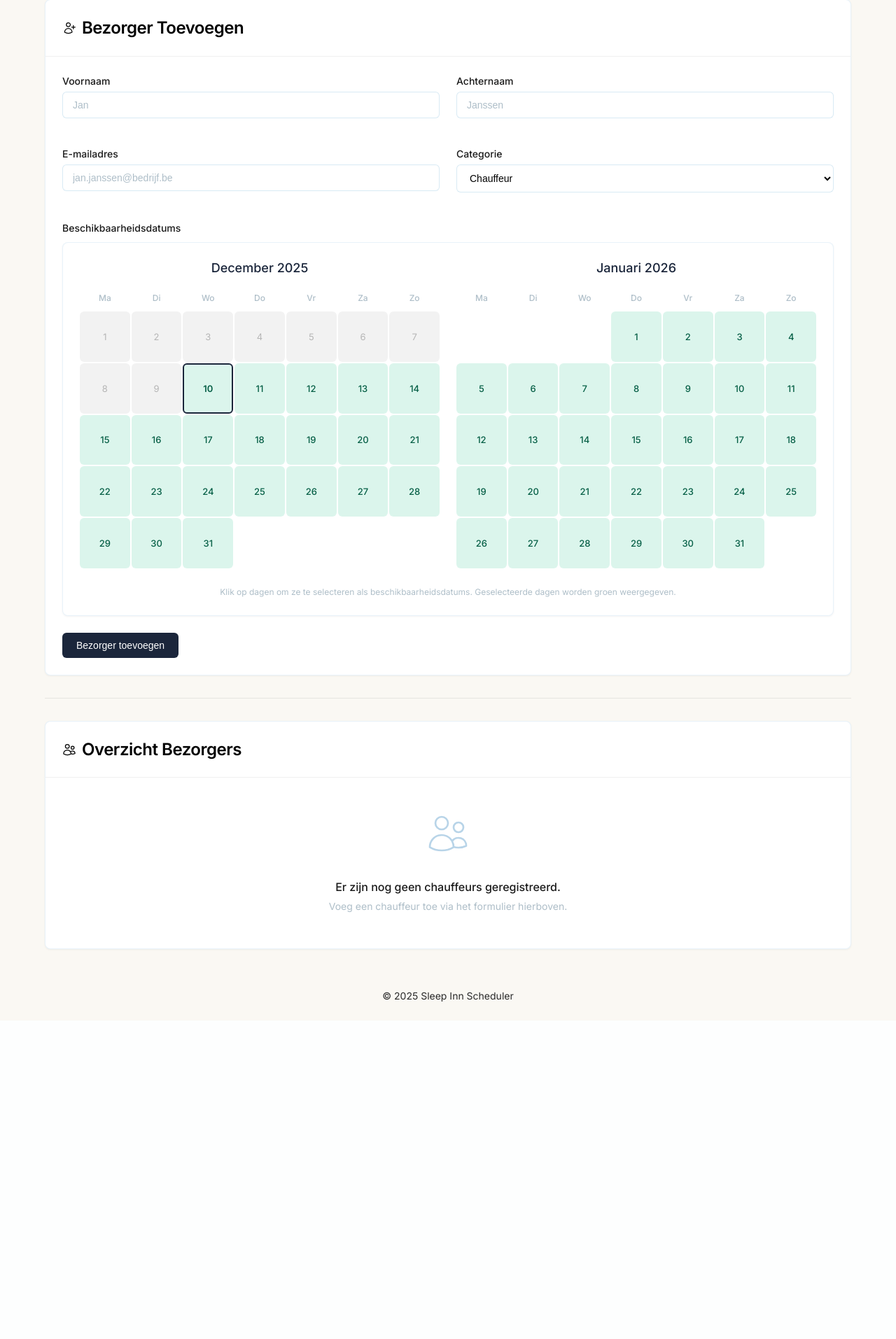
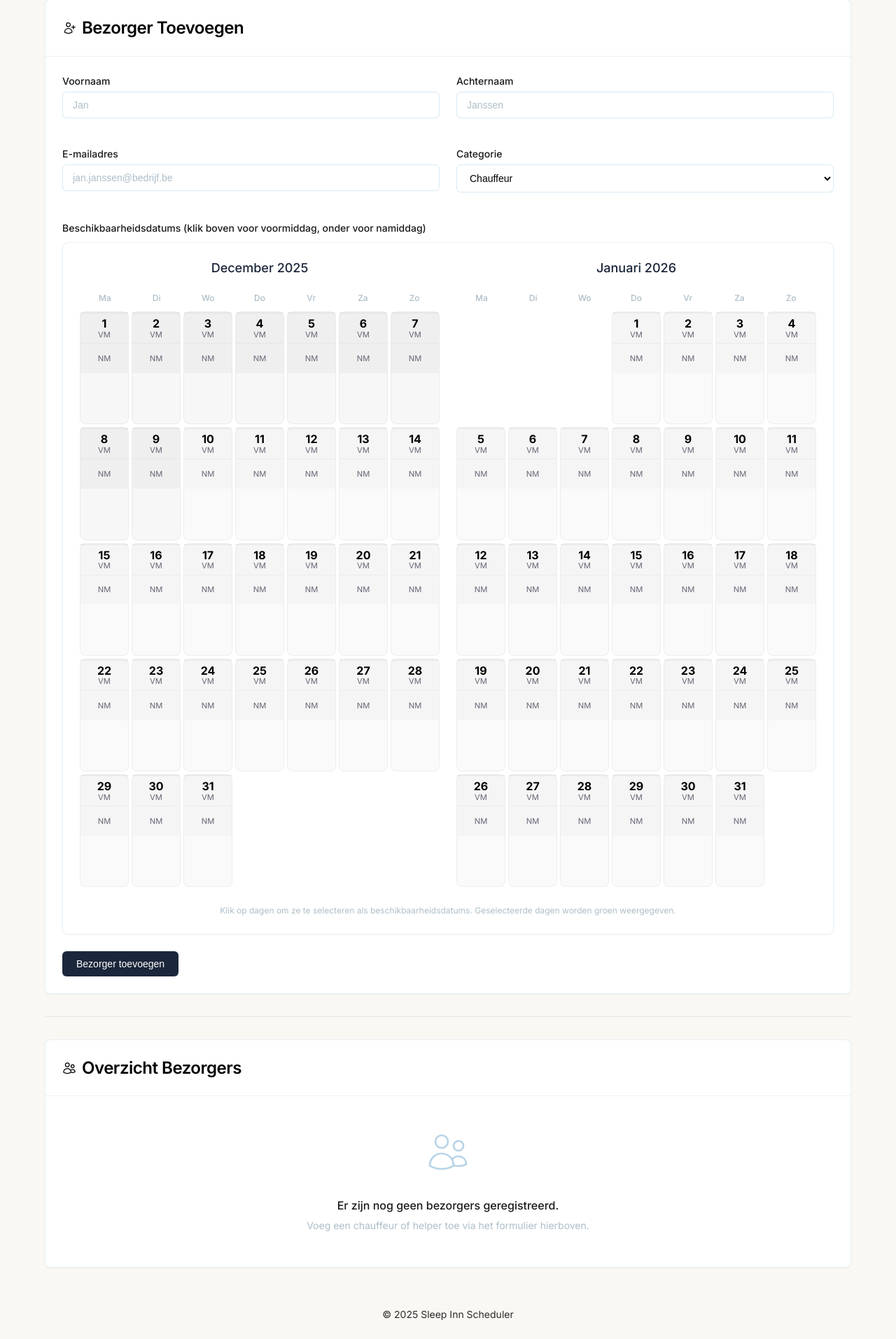
Before and after one commit to A-D-DBS-application/web-application-2025-group-19, a Flask app: page /drivers in a window 1280 px wide. Shown: the part 187-2100 px from the top of the page at 70% size. Before the commit the page ends 1618 px from the top, so only its background shows below. Run offline with Flask 3, Linux system fonts and the light colour scheme; the visitor is signed in with stand-in values (Sample User, id 1); data comes from the database, SQL or seed files in the repository; data that the repository does not hold is empty.

Commit message:
Halve dagen - Update: algoritme, models, routes, UI en migrations

```diff
--- a/app/routes.py
+++ b/app/routes.py
@@ -8,7 +8,7 @@ from flask import Blueprint, render_template, request, redirect, url_for, sessio
 from .models import (
     db, Tenant, Region, Location, Employee, Availability, Customer, Product,
     CustomerOrder, OrderItem, DeliveryRun, Delivery, DeliveryStatus, RegionAddress, Truck, TruckType,
-    EmployeeRole, RunStatus, set_employee_availability, get_available_drivers, add_order,
+    EmployeeRole, RunStatus, HalfDay, set_employee_availability, get_available_drivers, add_order,
     upsert_run_and_attach_delivery_with_capacity, get_delivery_overview, suggest_delivery_days,
     find_matching_regions, get_suggested_dates_for_address, add_address_to_region,
     create_new_region_with_address, count_deliveries_for_region_date, haversine_distance,
@@ -17,6 +17,42 @@ from .models import (
 )
 from sqlalchemy import text
 
+# ---- Lightweight safety migration for half_day columns (SQLite only) ----
+_halfday_checked = False
+
+
+def ensure_half_day_columns():
+    """
+    Ensures half_day columns exist on SQLite. For Postgres run a proper migration.
+    """
+    global _halfday_checked
+    if _halfday_checked:
+        return
+    try:
+        engine = db.engine
+        if engine.dialect.name != "sqlite":
+            current_app.logger.info("Half-day columns: skipping auto-migrate (non-sqlite). Run DB migration manually.")
+            _halfday_checked = True
+            return
+
+        def has_column(table, column):
+            res = engine.execute(text(f"PRAGMA table_info('{table}')")).fetchall()
+            return any(row[1] == column for row in res)
+
+        tables = ["availability", "delivery_run", "region_address"]
+        for tbl in tables:
+            if not has_column(tbl, "half_day"):
+                engine.execute(text(f"ALTER TABLE {tbl} ADD COLUMN half_day TEXT DEFAULT 'am'"))
+                engine.execute(text(f"UPDATE {tbl} SET half_day = 'am' WHERE half_day IS NULL"))
+                current_app.logger.info(f"Half-day column added to {tbl}")
+        _halfday_checked = True
+    except Exception as e:
+        try:
+            current_app.logger.exception(f"Auto-migrate half_day columns failed: {e}")
+        except Exception:
+            pass
+        _halfday_checked = True
+
 # Mapbox API configuratie - wordt uit config geladen
 def get_mapbox_token():
     """Haal Mapbox token uit Flask config of environment."""
@@ -24,7 +60,7 @@ def get_mapbox_token():
     return current_app.config.get("MAPBOX_ACCESS_TOKEN") or os.getenv(
         "MAPBOX_ACCESS_TOKEN",
         "pk.eyJ1IjoibTFjaGFlbHYiLCJhIjoiY21pbmxsaGU4MDYzcTNkc2FyeTlkNzV1YiJ9.YVfQAyc5-VD11S3w2ACJAw"
-    )
+)
 
 main = Blueprint("main", __name__)
 
@@ -59,6 +95,9 @@ def index():
     # Als gebruiker niet is ingelogd -> stuur naar login pagina
     if "employee_id" not in session:
         return redirect(url_for("main.login"))
+
+    # Ensure half-day columns exist (sqlite safety)
+    ensure_half_day_columns()
 
     username = session.get("username")
     tid = tenant_id()
@@ -88,7 +127,7 @@ def index():
         # 2. Chauffeurs: totaal actief en actief vandaag
         drivers_total = db.session.query(db.func.count(Employee.employee_id)).filter(
             Employee.tenant_id == tid,
-            Employee.role == EmployeeRole.driver,
+            Employee.role.in_([EmployeeRole.driver, EmployeeRole.helper]),
             Employee.active.is_(True)
         ).scalar() or 0
 
@@ -98,7 +137,7 @@ def index():
             (Employee.tenant_id == Availability.tenant_id)
         ).filter(
             Employee.tenant_id == tid,
-            Employee.role == EmployeeRole.driver,
+            Employee.role.in_([EmployeeRole.driver, EmployeeRole.helper]),
             Employee.active.is_(True),
             Availability.active.is_(True),
             Availability.available_date == today
@@ -182,7 +221,8 @@ def index():
             RegionAddress,
             (DeliveryRun.tenant_id == RegionAddress.tenant_id) &
             (DeliveryRun.region_id == RegionAddress.region_id) &
-            (DeliveryRun.scheduled_date == RegionAddress.scheduled_date)
+            (DeliveryRun.scheduled_date == RegionAddress.scheduled_date) &
+            (DeliveryRun.half_day == RegionAddress.half_day)
         ).filter(
             Delivery.tenant_id == tid,
             Delivery.delivery_status == 'scheduled',
@@ -228,11 +268,11 @@ def index():
             if unique_key not in seen_combinations:
                 seen_combinations.add(unique_key)
                 unique_deliveries.append({
-                    "delivery_id": d_id,
-                    "order_id": o_id,
+                "delivery_id": d_id,
+                "order_id": o_id,
                     "municipality": municipality,
                     "scheduled_date": sched_date,
-                    "delivery_status": str(status).split('.')[-1] if status else 'unknown'
+                "delivery_status": str(status).split('.')[-1] if status else 'unknown'
                 })
 
         upcoming_deliveries = unique_deliveries
@@ -506,7 +546,7 @@ def availability():
         flash("Ongeldige datum (YYYY-MM-DD).", "error")
         return redirect(url_for("main.index"))
 
-    set_employee_availability(tenant_id(), session["employee_id"], available_date, active=(active_str == "true"))
+    set_employee_availability(tenant_id(), session["employee_id"], available_date, HalfDay.am, active=(active_str == "true"))
     flash(f"Beschikbaarheid ingesteld voor {available_date}.", "success")
     return redirect(url_for("main.index"))
 
@@ -522,6 +562,8 @@ def add_driver():
     email = request.form.get("email", "").strip().lower()
     role_choice = (request.form.get("role", "driver") or "driver").strip().lower()
     availability_dates_str = request.form.get("availability_dates", "").strip()
+    availability_half_day_choice = (request.form.get("availability_half_day", "am") or "am").strip().lower()
+    availability_half_day = HalfDay.pm if availability_half_day_choice == "pm" else HalfDay.am
 
     if not first or not last or not email:
         flash("Vul voornaam, achternaam en e-mail in.", "error")
@@ -629,7 +671,7 @@ def add_driver():
             try:
                 # Check if availability already exists
                 existing = Availability.query.filter_by(
-                    tenant_id=tid, employee_id=employee_id_val, available_date=availability_date
+                    tenant_id=tid, employee_id=employee_id_val, available_date=availability_date, half_day=availability_half_day
                 ).first()
 
                 if existing:
@@ -645,6 +687,7 @@ def add_driver():
                         availability_id=availability_id,
                         employee_id=employee_id_val,
                         available_date=availability_date,
+                        half_day=availability_half_day,
                         active=True
                     )
                     db.session.add(av)
@@ -700,12 +743,15 @@ def schedule():
         flash("Log in om leveringen te plannen.", "error")
         return redirect(url_for("main.login"))
 
+    ensure_half_day_columns()
     tid = tenant_id()
     product_description = request.form.get("product_description", "").strip()
     address = request.form.get("address")
     region_name = request.form.get("region_id")  # Municipality name (optional)
     municipality = request.form.get("municipality", "").strip()  # Gemeente (optioneel, wordt uit adres gehaald indien niet opgegeven)
     scheduled_date_str = request.form.get("scheduled_date")
+    half_day_choice = (request.form.get("half_day", "am") or "am").strip().lower()
+    half_day = HalfDay.pm if half_day_choice == "pm" else HalfDay.am
 
     # Extract municipality from address if not provided
     if not municipality and address:
@@ -757,14 +803,14 @@ def schedule():
 
                 if region:
                     # Check capaciteit (max leveringen per regio instelling)
-                    delivery_count = count_deliveries_for_region_date(tid, region_id, scheduled_date)
+                    delivery_count = count_deliveries_for_region_date(tid, region_id, scheduled_date, half_day)
                     max_deliveries = region.max_deliveries_per_day or 13
                     if delivery_count >= max_deliveries:
-                        flash(f"Deze regio heeft al {max_deliveries} leveringen op {scheduled_date.strftime('%d-%m-%Y')}. Kies een andere datum.", "error")
+                        flash(f"Deze regio heeft al {max_deliveries} leveringen op {scheduled_date.strftime('%d-%m-%Y')} ({half_day.value}). Kies een andere datum/halve dag.", "error")
                         return redirect(url_for("main.add_listing"))
 
                     # Voeg adres toe aan regio en herbereken centrum
-                    add_address_to_region(tid, region_id, address, lat, lng, scheduled_date)
+                    add_address_to_region(tid, region_id, address, lat, lng, scheduled_date, half_day)
                     current_app.logger.info(f"Added address to existing region {region_id}")
             except (ValueError, TypeError):
                 pass
@@ -779,14 +825,14 @@ def schedule():
                 region_id = closest_region.region_id
 
                 # Check capaciteit (max leveringen per regio instelling)
-                delivery_count = count_deliveries_for_region_date(tid, region_id, scheduled_date)
+                delivery_count = count_deliveries_for_region_date(tid, region_id, scheduled_date, half_day)
                 max_deliveries = closest_region.max_deliveries_per_day or 13
                 if delivery_count >= max_deliveries:
                     # Probeer de volgende dichtstbijzijnde regio
                     found_available = False
                     for match in matching_regions[1:]:
                         r = match["region"]
-                        count = count_deliveries_for_region_date(tid, r.region_id, scheduled_date)
+                        count = count_deliveries_for_region_date(tid, r.region_id, scheduled_date, half_day)
                         r_max = r.max_deliveries_per_day or 13
                         if count < r_max:
                             region_id = r.region_id
@@ -796,16 +842,16 @@ def schedule():
                     if not found_available:
                         # Alle regio's vol, maak nieuwe regio
                         region_name_new = municipality or region_name or f"Regio {scheduled_date.strftime('%d-%m-%Y')}"
-                        region_id, _ = create_new_region_with_address(tid, region_name_new, address, lat, lng, scheduled_date)
+                        region_id, _ = create_new_region_with_address(tid, region_name_new, address, lat, lng, scheduled_date, half_day)
                         current_app.logger.info(f"Created new region {region_id} (all nearby regions full)")
                 else:
                     # Voeg adres toe aan bestaande regio
-                    add_address_to_region(tid, region_id, address, lat, lng, scheduled_date)
+                    add_address_to_region(tid, region_id, address, lat, lng, scheduled_date, half_day)
                     current_app.logger.info(f"Added address to nearest region {region_id}")
             else:
                 # Geen bestaande regio binnen 30km, maak nieuwe regio
                 region_name_new = municipality or region_name or f"Regio {scheduled_date.strftime('%d-%m-%Y')}"
-                region_id, _ = create_new_region_with_address(tid, region_name_new, address, lat, lng, scheduled_date)
+                region_id, _ = create_new_region_with_address(tid, region_name_new, address, lat, lng, scheduled_date, half_day)
                 current_app.logger.info(f"Created new region {region_id} (no nearby regions)")
 
     # Fallback: oude logica als geen coördinaten beschikbaar
@@ -823,7 +869,7 @@ def schedule():
     # Kies een beschikbare driver (indien region_id gegeven)
     driver_id = None
     if region_id is not None:
-        drivers = get_available_drivers(tid, region_id, scheduled_date)
+        drivers = get_available_drivers(tid, region_id, scheduled_date, half_day)
         driver_id = drivers[0].employee_id if drivers else None
 
     # Always create a new order with the product description
@@ -883,7 +929,7 @@ def schedule():
 
     try:
         delivery_id = upsert_run_and_attach_delivery_with_capacity(
-            tid, order_id, region_id, driver_id, scheduled_date
+            tid, order_id, region_id, driver_id, scheduled_date, half_day
         )
         # Format date for user-facing message (dd-mm-YYYY)
         try:
@@ -1153,6 +1199,8 @@ def check_region_capacity():
     try:
         region_id = int(request.args.get("region_id", 0))
         date_str = request.args.get("date", "")
+        half_day_choice = (request.args.get("half_day", "am") or "am").strip().lower()
+        half_day = HalfDay.pm if half_day_choice == "pm" else HalfDay.am
         check_date = date.fromisoformat(date_str)
     except (ValueError, TypeError):
         return jsonify({"error": "Invalid parameters"}), 400
@@ -1165,11 +1213,12 @@ def check_region_capacity():
         return jsonify({"error": "Region not found"}), 404
 
     max_deliveries = region.max_deliveries_per_day or 13
-    delivery_count = count_deliveries_for_region_date(tid, region_id, check_date)
+    delivery_count = count_deliveries_for_region_date(tid, region_id, check_date, half_day)
 
     return jsonify({
         "region_id": region_id,
         "date": date_str,
+        "half_day": half_day.value,
         "delivery_count": delivery_count,
         "max_deliveries": max_deliveries,
         "spots_left": max_deliveries - delivery_count,
@@ -1277,6 +1326,7 @@ def drivers_list():
     if "employee_id" not in session:
         return redirect(url_for("main.login"))
 
+    ensure_half_day_columns()
     tid = tenant_id()
     today = date.today()
 
@@ -1300,8 +1350,8 @@ def drivers_list():
                 Availability.available_date >= today
             ).order_by(Availability.available_date.asc()).all()
 
-            # Format all available dates
-            available_dates = [av.available_date.strftime('%d-%m-%Y') for av in availabilities]
+            # Format all available dates (show half-day)
+            available_dates = [f"{av.available_date.strftime('%d-%m-%Y')} ({av.half_day.value.upper() if av.half_day else 'AM'})" for av in availabilities]
 
             # Check if available today - explicitly check if there's an availability record for today
             # Convert both to date objects to ensure correct comparison
--- a/app/static/css/sleepinn.css
+++ b/app/static/css/sleepinn.css
@@ -540,6 +540,93 @@ textarea.form-input {
   text-align: center;
 }
 
+/* Calendar split view (AM/PM in één dagcel) */
+.calendar-grid-split {
+  display: grid;
+  grid-template-columns: repeat(7, 1fr);
+  column-gap: 0;
+  row-gap: 6px;
+}
+
+.calendar-day.split {
+  display: grid;
+  grid-template-rows: 1fr 1fr;
+  background: #fff;
+  border-radius: 8px;
+  border: 1px solid rgba(0, 0, 0, 0.08);
+  aspect-ratio: 1;
+  margin: 0;
+}
+
+.calendar-day.split.past {
+  background: #f5f5f5;
+  color: #b3b3b3;
+}
+
+.calendar-day.empty {
+  background: transparent;
+  border: none;
+}
+
+.slots {
+  display: grid;
+  grid-template-rows: 1fr 1fr;
+  border-top: none;
+}
+
+.half-slot {
+  padding: 8px 6px;
+  display: flex;
+  align-items: center;
+  justify-content: center;
+  flex-direction: column;
+  font-size: 0.85rem;
+  cursor: pointer;
+  background: #f8f9fb;
+  border-top: 1px solid rgba(0, 0, 0, 0.04);
+}
+
+.half-slot.disabled {
+  background: #f1f1f1;
+  color: rgba(0, 0, 0, 0.35);
+  cursor: not-allowed;
+}
+
+.half-slot.available {
+  background: rgba(16, 185, 129, 0.12);
+  color: #0b5f3e;
+  font-weight: 500;
+}
+
+.half-slot.selected {
+  background: #10B981 !important;
+  color: white !important;
+  font-weight: 600;
+}
+
+.half-slot.full {
+  background: rgba(239, 68, 68, 0.15);
+  color: #7F1D1D;
+}
+
+.half-slot.star::after {
+  content: "⭐";
+  margin-left: 4px;
+}
+
+.day-num {
+  font-weight: 700;
+  font-size: 1rem;
+  color: var(--color-black);
+  line-height: 1.1;
+}
+
+.slot-label {
+  font-size: 0.7rem;
+  color: #667;
+  line-height: 1.1;
+}
+
 @media (max-width: 768px) {
   .table th,
   .table td {
--- a/app/templates/drivers.html
+++ b/app/templates/drivers.html
@@ -36,14 +36,14 @@
           <label class="form-label">Categorie</label>
           <select name="role" class="form-select">
             <option value="driver" selected>Chauffeur</option>
-            <option value="helper">Helper (grote levering)</option>
+            <option value="helper">Helper</option>
           </select>
         </div>
       </div>
 
       <!-- Beschikbaarheidskalender -->
       <div class="form-group mt-4">
-        <label class="form-label">Beschikbaarheidsdatums</label>
+        <label class="form-label">Beschikbaarheidsdatums (klik boven voor voormiddag, onder voor namiddag)</label>
         <div class="card availability-calendar-card" style="margin-top: 0.5rem;">
           <div class="card-body">
             <div class="availability-calendar-grid">
@@ -59,7 +59,7 @@
                   <div class="text-center text-xs font-medium text-muted" style="padding: 6px 0;">Za</div>
                   <div class="text-center text-xs font-medium text-muted" style="padding: 6px 0;">Zo</div>
                 </div>
-                <div id="month1-days" style="display: grid; grid-template-columns: repeat(7, 1fr); gap: 2px;"></div>
+                <div id="month1-days" class="calendar-grid-split"></div>
               </div>
 
               <!-- Maand 2 -->
@@ -74,7 +74,7 @@
                   <div class="text-center text-xs font-medium text-muted" style="padding: 6px 0;">Za</div>
                   <div class="text-center text-xs font-medium text-muted" style="padding: 6px 0;">Zo</div>
                 </div>
-                <div id="month2-days" style="display: grid; grid-template-columns: repeat(7, 1fr); gap: 2px;"></div>
+                <div id="month2-days" class="calendar-grid-split"></div>
               </div>
             </div>
 
@@ -222,8 +222,8 @@
       <svg class="empty-state-icon" xmlns="http://www.w3.org/2000/svg" fill="none" viewBox="0 0 24 24" stroke="currentColor" stroke-width="1">
         <path stroke-linecap="round" stroke-linejoin="round" d="M15 19.128a9.38 9.38 0 002.625.372 9.337 9.337 0 004.121-.952 4.125 4.125 0 00-7.533-2.493M15 19.128v-.003c0-1.113-.285-2.16-.786-3.07M15 19.128v.106A12.318 12.318 0 018.624 21c-2.331 0-4.512-.645-6.374-1.766l-.001-.109a6.375 6.375 0 0111.964-3.07M12 6.375a3.375 3.375 0 11-6.75 0 3.375 3.375 0 016.75 0zm8.25 2.25a2.625 2.625 0 11-5.25 0 2.625 2.625 0 015.25 0z" />
       </svg>
-      <p class="empty-state-title">Er zijn nog geen chauffeurs geregistreerd.</p>
-      <p class="empty-state-text">Voeg een chauffeur toe via het formulier hierboven.</p>
+      <p class="empty-state-title">Er zijn nog geen bezorgers geregistreerd.</p>
+      <p class="empty-state-text">Voeg een chauffeur of helper toe via het formulier hierboven.</p>
     </div>
   {% endif %}
 </div>
@@ -244,65 +244,57 @@
 </script>
 
 <style>
+  /* Split calendar cells (AM/PM) */
+  .calendar-grid-split {
+    display: grid;
+    grid-template-columns: repeat(7, 1fr);
+    gap: 4px;
+  }
   .calendar-day {
-    aspect-ratio: 1;
+    display: grid;
+    grid-template-rows: 1.2fr 1fr;
+    background: rgba(0, 0, 0, 0.02);
+    border-radius: 8px;
+    border: 1px solid rgba(0, 0, 0, 0.05);
+    min-height: 84px;
+  }
+  .calendar-day.empty {
+    background: transparent;
+    border: none;
+  }
+  .calendar-day.past {
+    background: rgba(0, 0, 0, 0.03);
+    color: rgba(0, 0, 0, 0.35);
+  }
+  .calendar-day .day-number {
+    font-weight: 600;
+    color: var(--color-black);
+    padding: 6px 6px 4px 6px;
+  }
+  .slots {
+    display: grid;
+    grid-template-rows: 1fr 1fr;
+    border-top: 1px solid rgba(0, 0, 0, 0.06);
+  }
+  .half-slot {
+    padding: 6px 4px;
     display: flex;
     align-items: center;
     justify-content: center;
-    border-radius: 6px;
-    font-size: 0.8125rem;
+    font-size: 0.85rem;
     cursor: pointer;
-    transition: all 0.15s ease;
-    position: relative;
+    background: rgba(0, 0, 0, 0.02);
+  }
+  .half-slot.disabled {
     background: rgba(0, 0, 0, 0.03);
-    color: var(--color-dark-gray);
-  }
-
-  .calendar-day:hover:not(.disabled):not(.empty):not(.past) {
-    transform: scale(1.08);
-    box-shadow: 0 2px 8px rgba(0, 0, 0, 0.15);
-  }
-
-  .calendar-day.empty {
-    background: transparent;
-    cursor: default;
-  }
-
-  .calendar-day.past {
-    background: rgba(0, 0, 0, 0.05);
-    color: rgba(0, 0, 0, 0.25);
+    color: rgba(0, 0, 0, 0.35);
     cursor: not-allowed;
   }
-
-  /* Groen - Beschikbaar / Selecteerbaar */
-  .calendar-day.available {
-    background: rgba(16, 185, 129, 0.15);
-    color: #065F46;
-    font-weight: 500;
-  }
-
-  .calendar-day.available:hover {
-    background: #10B981;
-    color: white;
-  }
-
-  .calendar-day.today {
-    border: 2px solid var(--color-navy);
-    font-weight: 600;
-  }
-
-  /* Geselecteerde dag - Donkerder Groen */
-  .calendar-day.selected {
+  .half-slot.selected {
     background: #10B981 !important;
     color: white !important;
     font-weight: 600;
-    box-shadow: 0 2px 8px rgba(16, 185, 129, 0.3);
   }
-
-  .calendar-day.selected:hover {
-    background: #059669 !important;
-  }
-
   /* Responsive grid similar to Nieuwe Levering planner */
   .availability-calendar-grid {
     display: grid;
@@ -323,7 +315,7 @@
 </style>
 
 <script>
-  let selectedDates = new Set(); // Set voor unieke datums
+  let selectedSlots = new Set(); // unieke combinaties date|half
   const monthNames = ['Januari', 'Februari', 'Maart', 'April', 'Mei', 'Juni',
                       'Juli', 'Augustus', 'September', 'Oktober', 'November', 'December'];
 
@@ -388,46 +380,57 @@
       const dateStr = formatDateString(year, month, day);
       const isPast = dateObj < today;
       const isToday = dateObj.getTime() === today.getTime();
-      const isSelected = selectedDates.has(dateStr);
 
       const dayCell = document.createElement('div');
       dayCell.className = 'calendar-day';
-      dayCell.textContent = day;
-      dayCell.dataset.date = dateStr;
+      const slots = document.createElement('div');
+      slots.className = 'slots';
+      const amSlot = document.createElement('div');
+      amSlot.className = 'half-slot am-slot';
+      amSlot.innerHTML = `<span class="day-num">${day}</span><span class="slot-label">VM</span>`;
+      const pmSlot = document.createElement('div');
+      pmSlot.className = 'half-slot pm-slot';
+      pmSlot.innerHTML = `<span class="slot-label">NM</span>`;
 
       if (isPast) {
         dayCell.classList.add('past');
+        amSlot.classList.add('disabled');
+        pmSlot.classList.add('disabled');
       } else {
-        dayCell.classList.add('available');
-        dayCell.onclick = () => toggleDate(dateStr);
+        const keyAm = `${dateStr}|am`;
+        const keyPm = `${dateStr}|pm`;
+        if (selectedSlots.has(keyAm)) amSlot.classList.add('selected');
+        if (selectedSlots.has(keyPm)) pmSlot.classList.add('selected');
+        amSlot.onclick = (e) => { e.stopPropagation(); toggleSlot(dateStr, 'am'); };
+        pmSlot.onclick = (e) => { e.stopPropagation(); toggleSlot(dateStr, 'pm'); };
       }
 
       if (isToday) {
         dayCell.classList.add('today');
       }
 
-      if (isSelected) {
-        dayCell.classList.add('selected');
-      }
-
+      slots.appendChild(amSlot);
+      slots.appendChild(pmSlot);
+      dayCell.appendChild(slots);
       daysContainer.appendChild(dayCell);
     }
   }
 
-  function toggleDate(dateStr) {
-    if (selectedDates.has(dateStr)) {
-      selectedDates.delete(dateStr);
+  function toggleSlot(dateStr, half) {
+    const key = `${dateStr}|${half}`;
+    if (selectedSlots.has(key)) {
+      selectedSlots.delete(key);
     } else {
-      selectedDates.add(dateStr);
+      selectedSlots.add(key);
     }
-    renderCalendar(); // Re-render om selectie te updaten
+    renderCalendar();
     updateSelectedDatesInput();
   }
 
   function updateSelectedDatesInput() {
-    // Update hidden input met alle geselecteerde datums (comma-separated)
-    const sortedDates = Array.from(selectedDates).sort();
-    document.getElementById('selected-dates-input').value = sortedDates.join(',');
+    // Update hidden input met alle geselecteerde datums|half (comma-separated)
+    const sorted = Array.from(selectedSlots).sort();
+    document.getElementById('selected-dates-input').value = sorted.join(',');
   }
 </script>
 {% endblock %}
```
Also changed, not shown: app/models.py (+35 -17 lines), app/templates/add_listing.html (+59 -65 lines).
